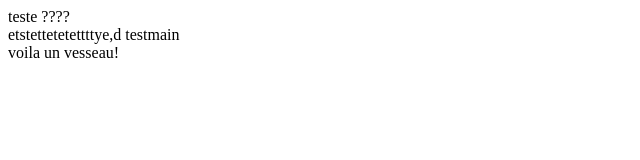
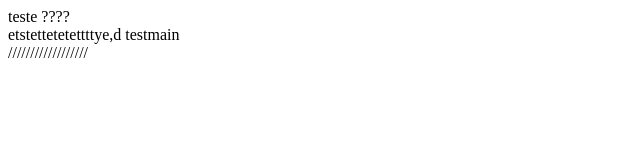
Before and after one commit to aymenjla/testfromlongtime, a plain HTML site: page index.html in a window 1280 px wide. Shown: the full height of the page, 0-640 px from the left. Drawn offline with Linux system fonts and the light colour scheme.

Commit message:
/////add main

```diff
--- a/index.html
+++ b/index.html
@@ -13,7 +13,7 @@
         testmain
     </div>
     <div>
-        voila un vesseau!
+        //////////////////
     </div>
 </body>
 </html>
```
